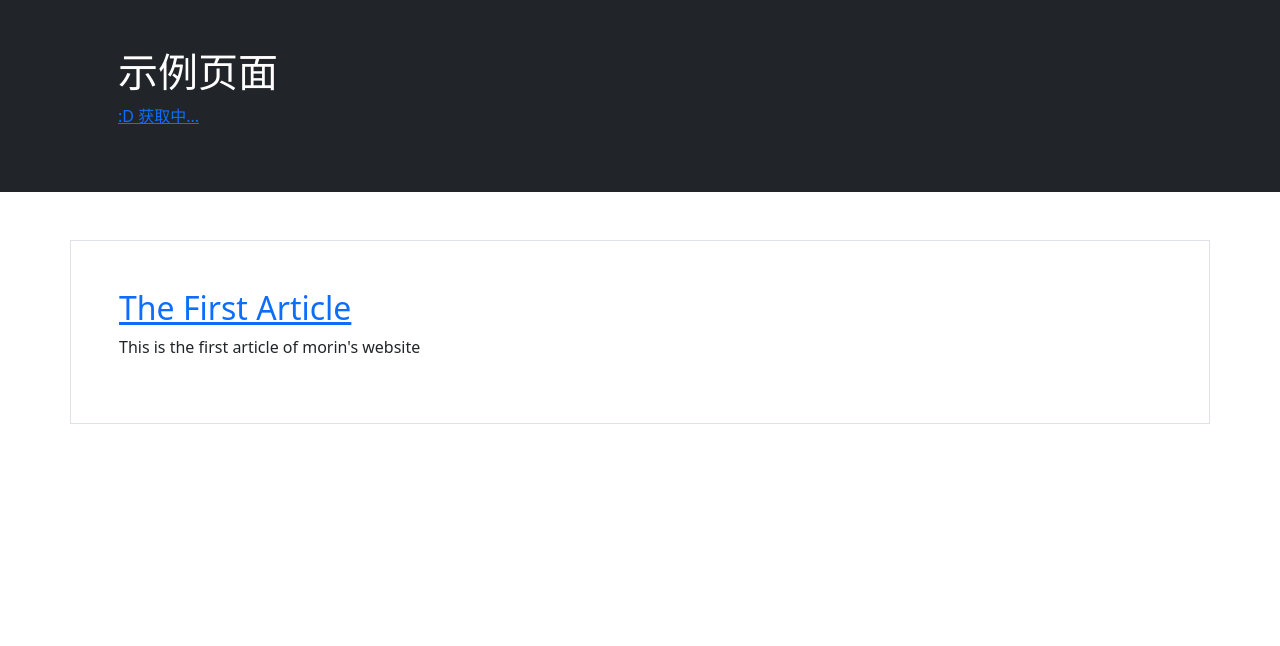
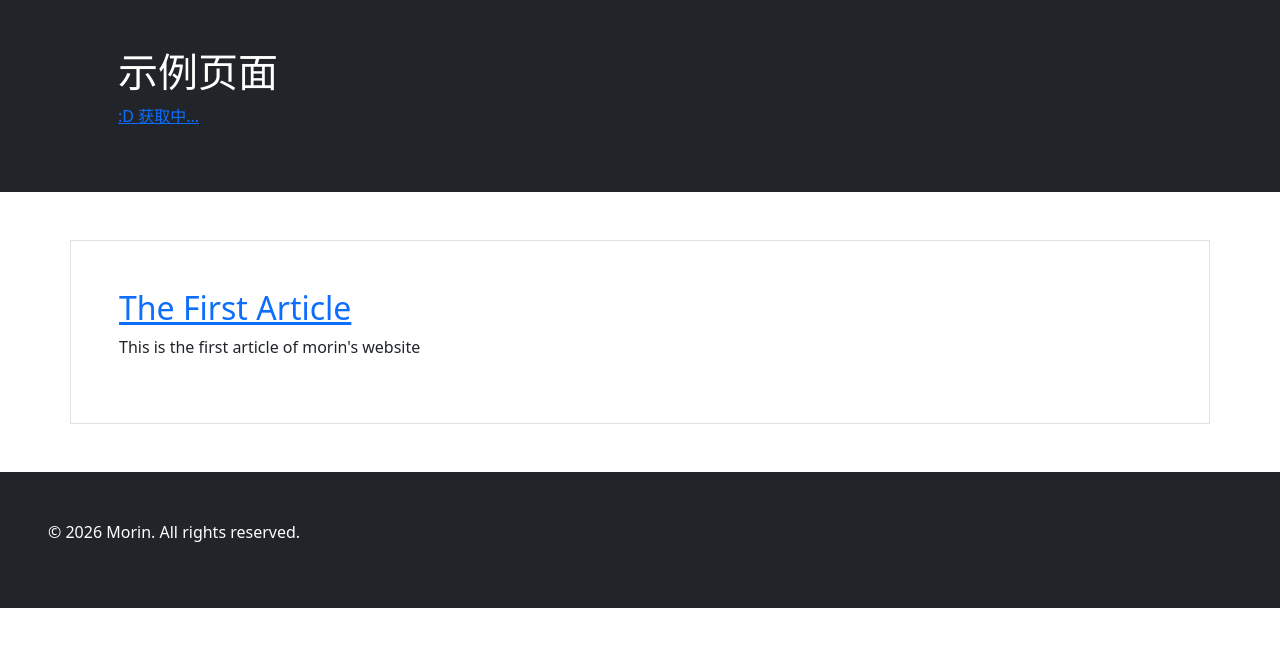
Before and after one commit to kasamorin/morinWebsite, a plain HTML site: page example.html in a window 1280 px wide. Drawn offline with nearby package versions, Linux system fonts and the light colour scheme; files that its build step writes are made by us from their sources; no server answers.

Commit message:
加入页脚

```diff
--- a/example.html
+++ b/example.html
@@ -20,6 +20,7 @@
                 <p>This is the first article of morin's website</p>
             </div>
         </div>
+        <include src="/modules/footer.html"></include>
         <include src="/modules/includeBootstrap.html"></include>
     </body>
 </html>
--- /dev/null
+++ b/modules/footer.html
@@ -0,0 +1,5 @@
+<div class="container-fluid bg-dark text-white p-5">
+    <footer>
+        <p>&copy; 2026 Morin. All rights reserved.</p>
+    </footer>
+</div>
```
Also changed, not shown: index.html (+1 -0 lines).
